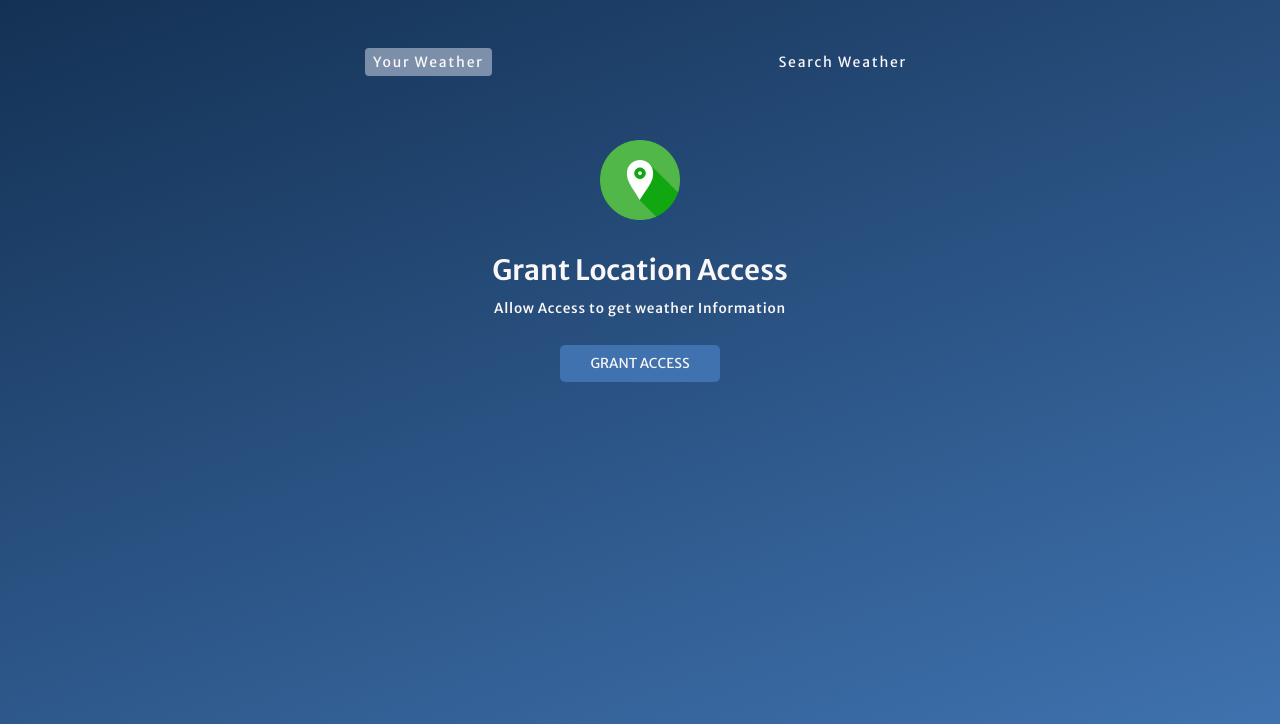
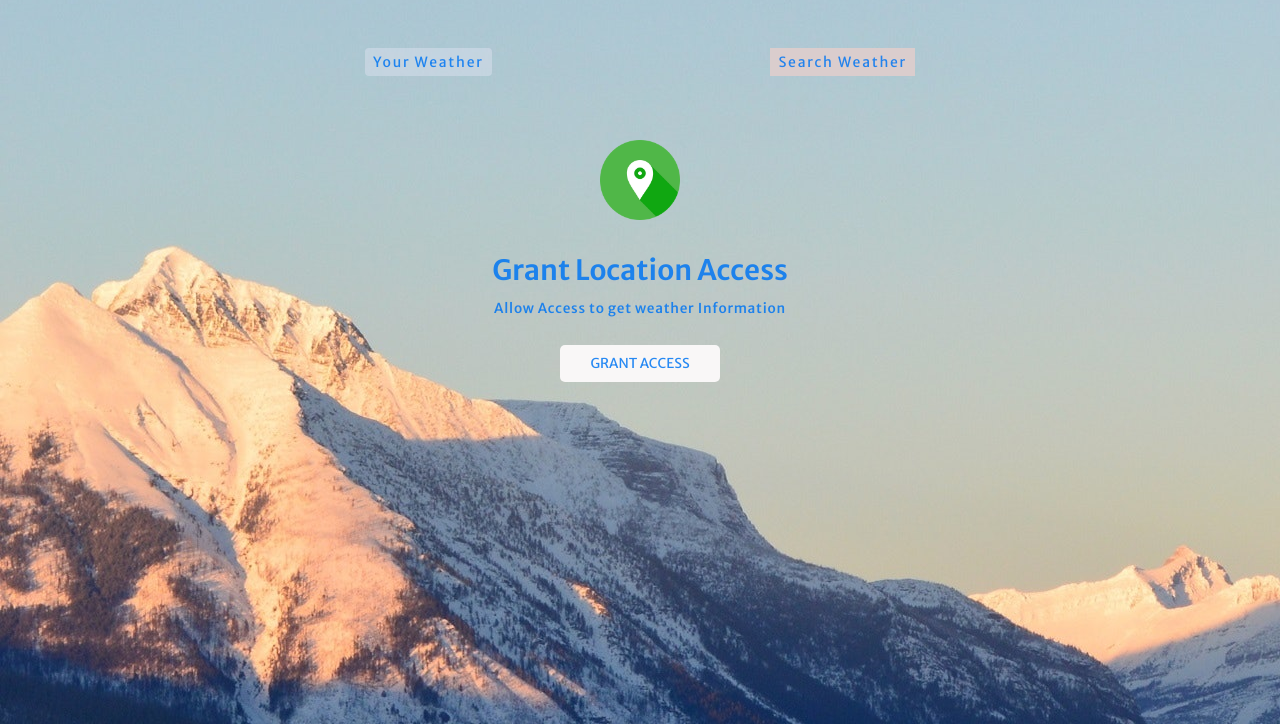
Before and after one commit to Aditya-negi7/Web-Weather_App, a plain HTML site: page index.html in a window 1280 px wide. Shown: the part 76-800 px from the top of the page. Drawn offline with Linux system fonts and the light colour scheme.

Commit message:
Updated styles.css

```diff
--- a/styles.css
+++ b/styles.css
@@ -10,13 +10,14 @@
   --colorDark2: #3F72AF;
   --colorLight1: #DBE2EF;
   --colorLight2: #F9F7F7;
+  --colorBlack: #000000;
+  --color1: rgba(0, 117, 242, 0.847);
 }
 
 .wrapper{
-  width:100vw;
-  min-height:100vh;
-  color: var(--colorLight2);
-  background-image: linear-gradient(160deg, #112d4e 0%, #3f72af 100%);
+  width: 100vw;
+  height: 100vh;
+  color: var(--color1);
   padding-bottom: 1px;
 }
 
@@ -40,6 +41,7 @@ h1 {
   font-size: 0.875rem;
   letter-spacing: 1.75px;
   padding: 5px 8px;
+  background-color: #dacdcd;
 }
 
 .tab.current-tab{
@@ -59,7 +61,7 @@ h1 {
   font-size: 0.85rem;
   text-transform: uppercase;
   border-radius: 5px;
-  background-color: var(--colorDark2);
+  background-color: var(--colorLight2);
   cursor: pointer;
   padding: 10px 30px;
   margin-bottom: 10px;
@@ -107,6 +109,23 @@ h1 {
 .loading-container p{
   text-transform: uppercase;
 }
+
+/* .error-container{
+  display: none;
+}
+.error-container.active{
+  display: flex;
+  gap: 1rem 0;
+}
+.error-container p{
+  text-align: center;
+}
+.error-container img {
+  width: 100%;
+  max-width: 300px;
+  aspect-ratio: 1 / 1;
+  object-fit: cover;
+} */
 
 .user-info-container{
   display:none;
@@ -162,7 +181,7 @@ h1 {
   /* width:30%; */
   flex-basis: 50%;
   max-width:200px;
-  background-color: rgba(219, 226, 239, 0.5);;
+  background-color: #dacdcd;
   border-radius: 5px;
   padding:1rem;
   display: flex;
@@ -208,7 +227,7 @@ h1 {
   width: calc(100% - 80px);
   height:40px;
   padding: 0 20px;
-  background-color:rgba(219, 226, 239, 0.5);
+  background-color: rgba(219, 226, 239, 0.5);
   border-radius: 10px;
 }
 
```
